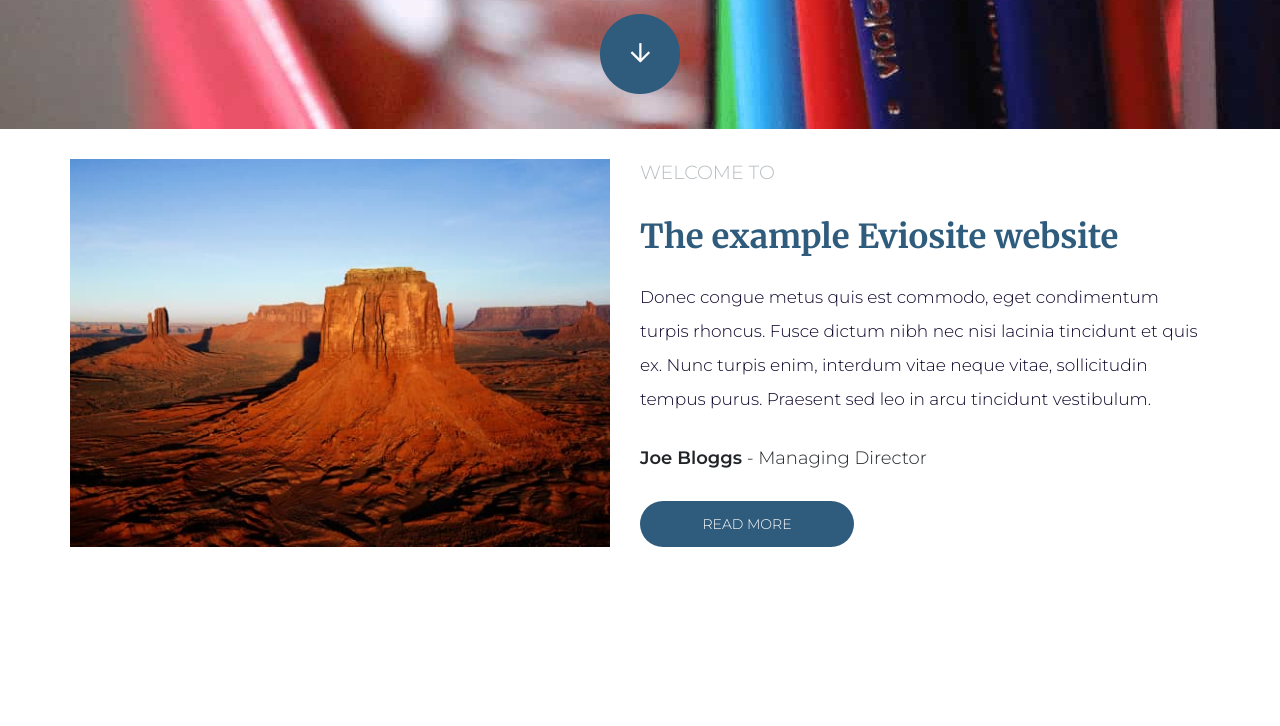
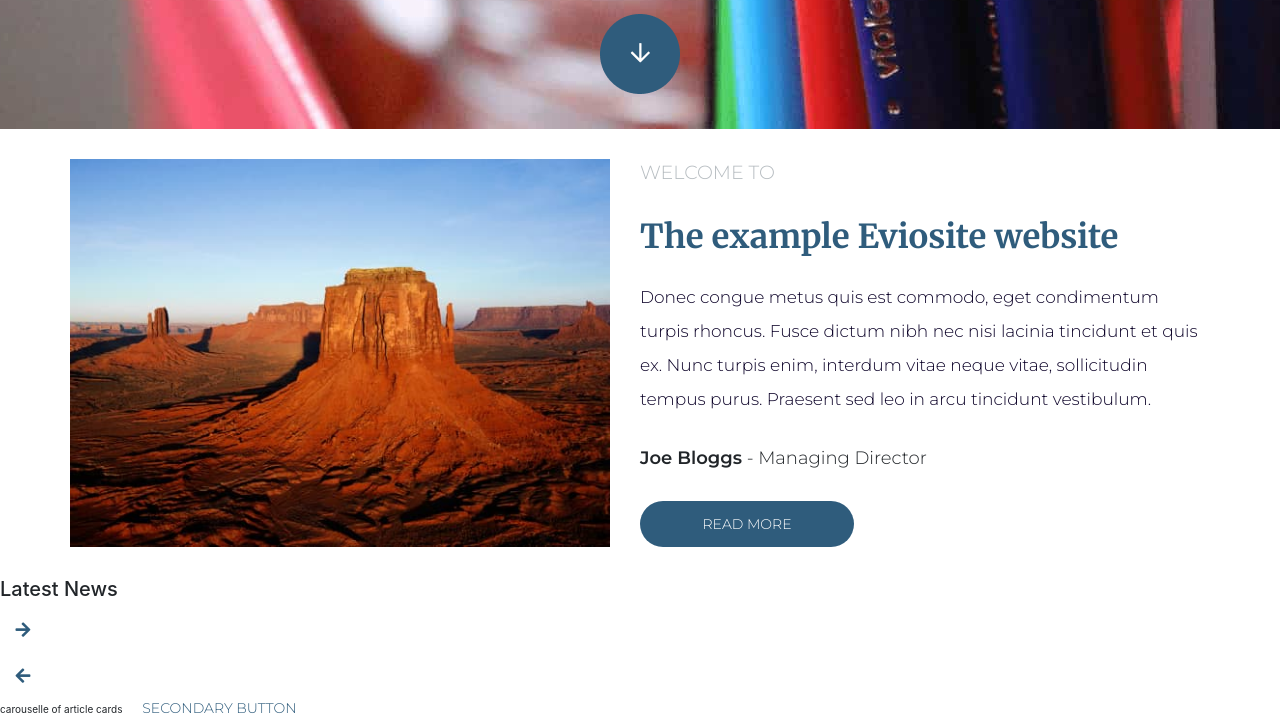
Before and after one commit to merryface/evositeCutUp, a website: page index.html in a window 1280 px wide. Shown: the part 671-1397 px from the top of the page. Before the commit the page ends 1218 px from the top, so only its background shows below. Drawn offline with nearby package versions, Linux system fonts and the light colour scheme.

Commit message:
set up index. creating card

```diff
--- a/index.html
+++ b/index.html
@@ -86,6 +86,23 @@
                 </div>
             </div>
         </main>
+
+        <section>
+            <div>
+                <h2>Latest News</h2>
+
+                <div id="carouselle_next" class="carouselle_arrowContainer">
+                    <i class="fas fa-arrow-right"></i>
+                </div>
+
+                <div id="carouselle_prev" class="carouselle_arrowContainer">
+                    <i class="fas fa-arrow-left"></i>
+                </div>
+            </div>
+            carouselle of article cards
+
+            <a class="secondaryButton" href="/">Secondary Button</a>
+        </section>
     </body>
 
 </html>
--- a/scss/secondaryButton.scss
+++ b/scss/secondaryButton.scss
@@ -14,4 +14,5 @@
 .secondaryButton:hover {
     color: var(--white);
     background-color: var(--buttonPrimaryHover);
+    text-decoration: none;
 }
```
Also changed, not shown: library.html (+14 -0 lines), css/main.css, css/main.min.css.
